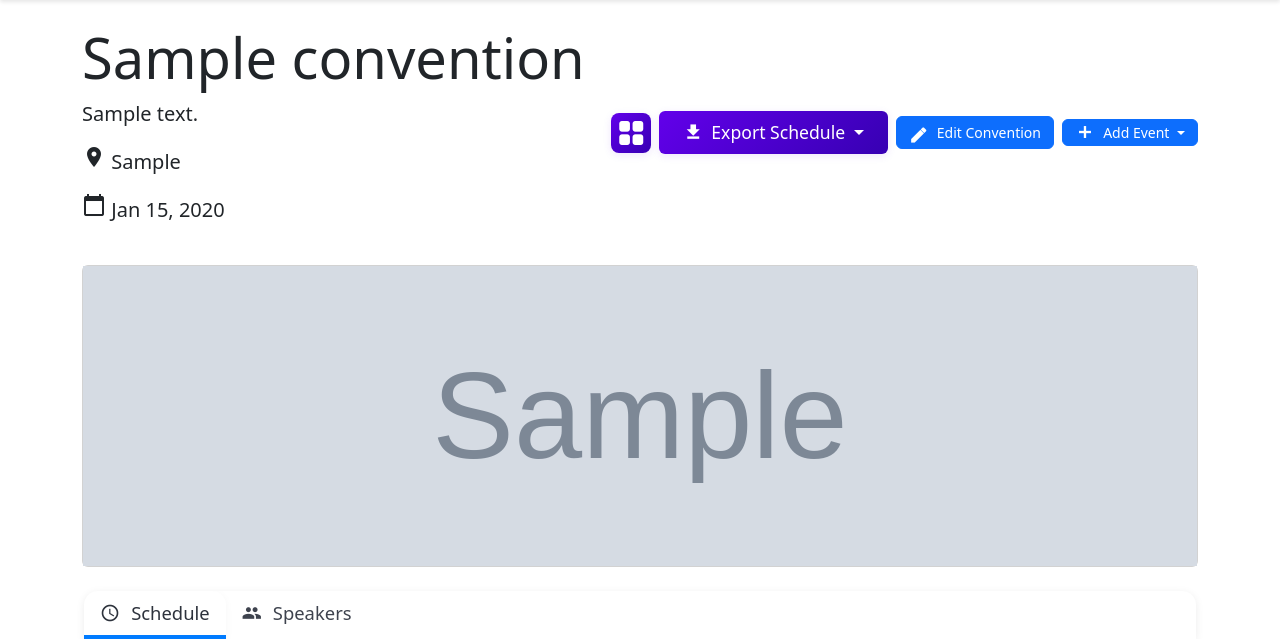
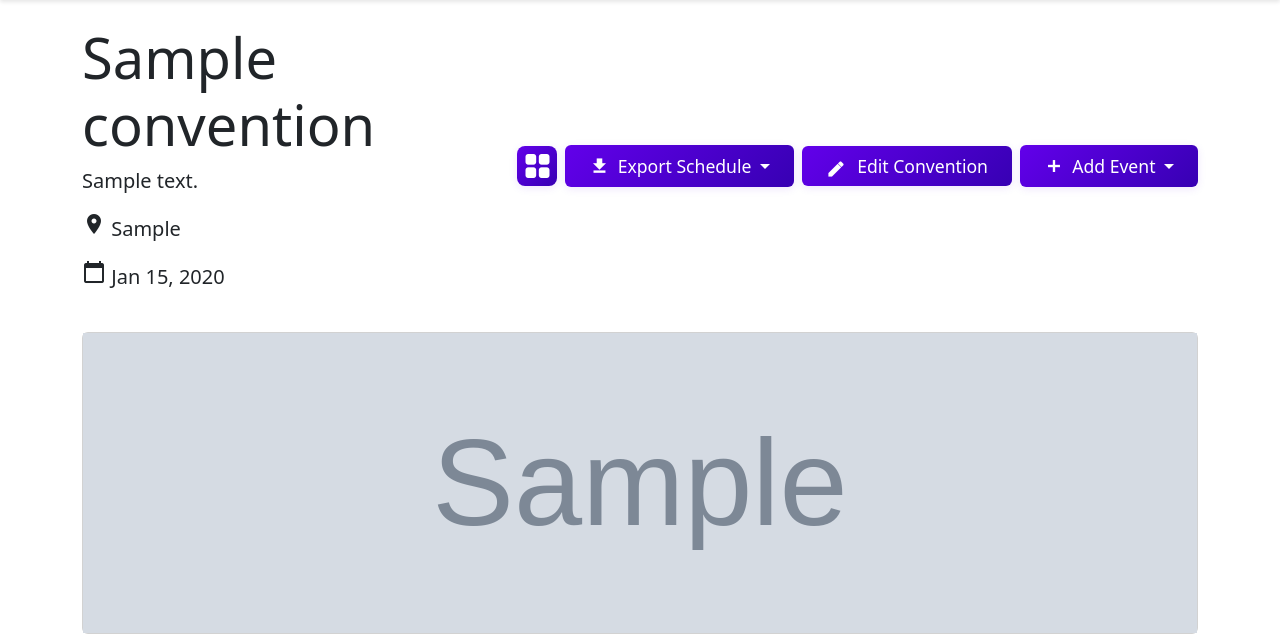
Before and after one commit to FurConnect/FurConnect, a Django app: page /convention/1/ in a window 1280 px wide. Shown: the part 62-701 px from the top of the page. Run offline with Django 5.2, Linux system fonts and the light colour scheme; a user stored in the database is signed in; tables that the repository leaves empty hold one stand-in row (values such as "Sample post"); grey boxes marked "Sample" are stand-in pictures; some libraries are stand-ins or nearby versions.

Commit message:
Fix minor css quirk

```diff
--- a/templates/events/convention_detail.html
+++ b/templates/events/convention_detail.html
@@ -742,11 +742,11 @@ window.addEventListener('load', function() {
             </ul>
         </div>
         {% if user.is_staff %}
-        <a href="{% url 'events:convention_edit' convention.pk %}" class="btn btn-primary btn-admin-action">
-            <i class="material-icons">edit</i> Edit Convention
+        <a href="{% url 'events:convention_edit' convention.pk %}" class="btn btn-primary btn-admin-action px-4 py-2 d-flex align-items-center justify-content-center" style="height: 40px; background: linear-gradient(135deg, var(--primary-purple), var(--primary-purple-dark)); border: none; font-weight: 500; font-size: 1.1rem; box-shadow: 0 2px 8px rgba(98,0,234,0.10);">
+            <i class="material-icons me-2">edit</i> <span>Edit Convention</span>
         </a>
         <div class="dropdown d-inline-block">
-            <button class="btn btn-primary btn-admin-action dropdown-toggle" type="button" id="addEventDropdown" data-bs-toggle="dropdown" aria-expanded="false">
+            <button class="btn btn-primary btn-admin-action dropdown-toggle px-4 py-2" type="button" id="addEventDropdown" data-bs-toggle="dropdown" aria-expanded="false" style="background: linear-gradient(135deg, var(--primary-purple), var(--primary-purple-dark)); border: none; font-weight: 500; font-size: 1.1rem; box-shadow: 0 2px 8px rgba(98,0,234,0.10);">
                 <i class="material-icons">add</i> Add Event
             </button>
             <ul class="dropdown-menu dropdown-menu-end" aria-labelledby="addEventDropdown">
```
